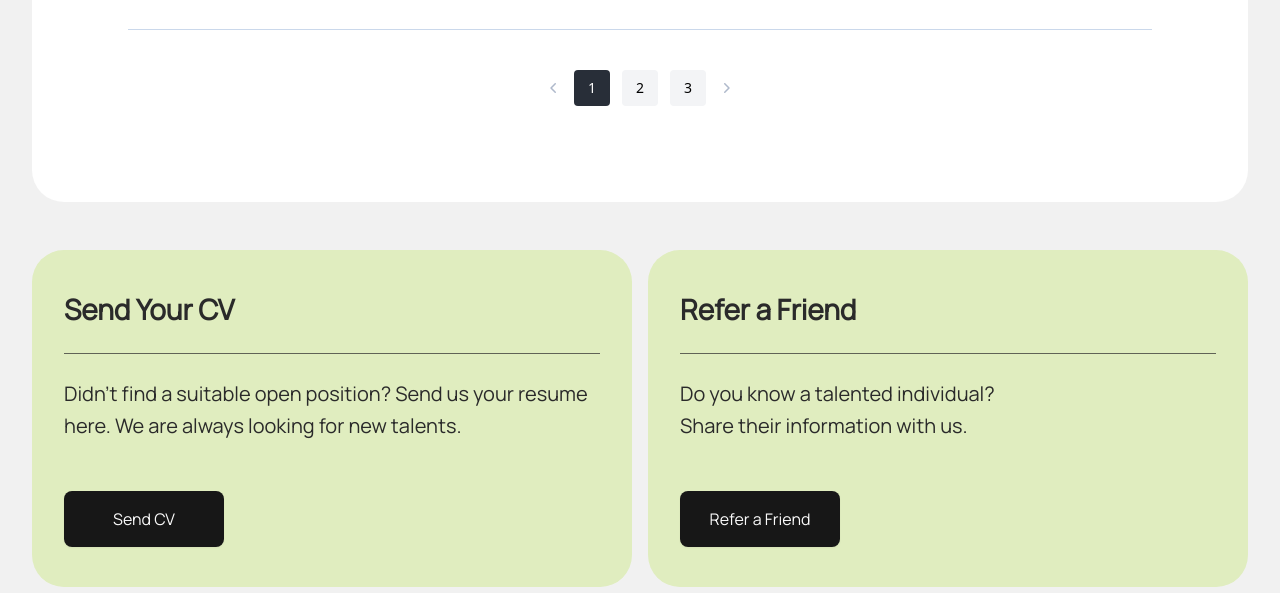
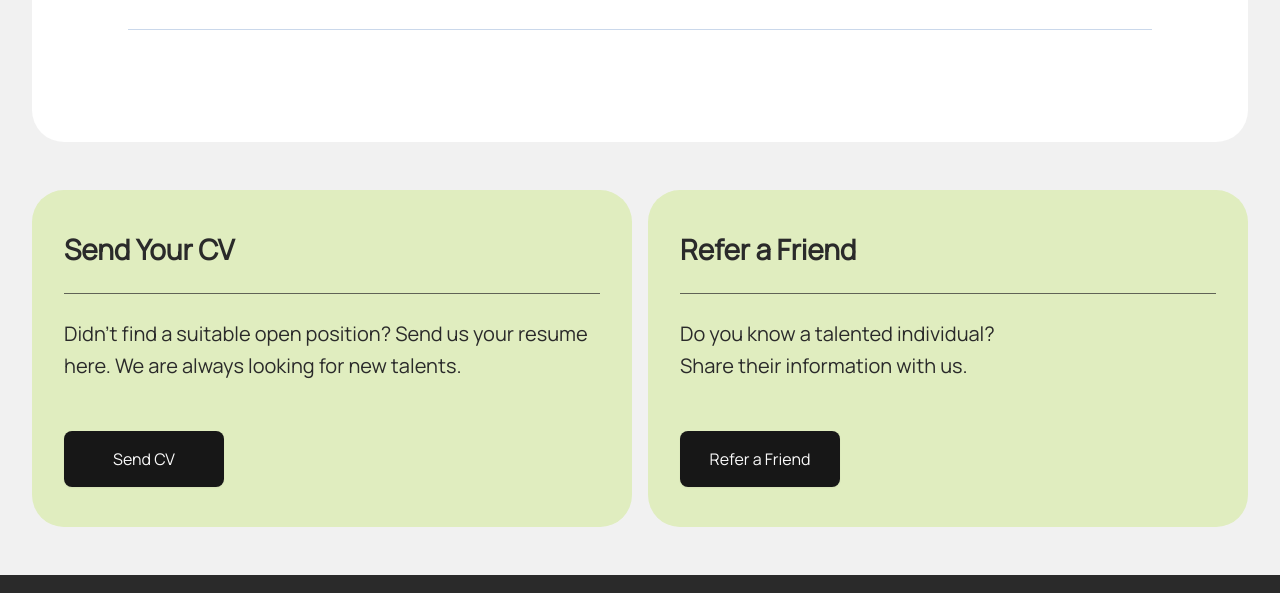
Before and after one commit to sabi521/coast-interactive, a website built with Vite: page join-us.html in a window 1280 px wide. Shown: the part 2305-2898 px from the top of the page. Built offline with nearby package versions, Linux system fonts and the light colour scheme.

Commit message:
new changes

```diff
--- a/join-us.html
+++ b/join-us.html
@@ -847,49 +847,6 @@
                 </div>
               </div>
             </div>
-
-            <!-- Pagination -->
-            <div class="mt-10 flex justify-center items-center gap-3">
-              <svg
-                xmlns="http://www.w3.org/2000/svg"
-                width="16"
-                height="16"
-                viewBox="0 0 16 16"
-                fill="none"
-              >
-                <path
-                  fill-rule="evenodd"
-                  clip-rule="evenodd"
-                  d="M9.78033 12.7803C9.48744 13.0732 9.01256 13.0732 8.71967 12.7803L4.46967 8.53033C4.17678 8.23744 4.17678 7.76256 4.46967 7.46967L8.71967 3.21967C9.01256 2.92678 9.48744 2.92678 9.78033 3.21967C10.0732 3.51256 10.0732 3.98744 9.78033 4.28033L6.06066 8L9.78033 11.7197C10.0732 12.0126 10.0732 12.4874 9.78033 12.7803Z"
-                  fill="#AFB9CB"
-                />
-              </svg>
-              <button
-                class="w-9 h-9 rounded bg-[#282E38] text-white text-sm font-medium"
-              >
-                1
-              </button>
-              <button class="w-9 h-9 rounded bg-[#F3F4F6] text-sm font-medium">
-                2
-              </button>
-              <button class="w-9 h-9 rounded bg-[#F3F4F6] text-sm font-medium">
-                3
-              </button>
-              <svg
-                xmlns="http://www.w3.org/2000/svg"
-                width="16"
-                height="16"
-                viewBox="0 0 16 16"
-                fill="none"
-              >
-                <path
-                  fill-rule="evenodd"
-                  clip-rule="evenodd"
-                  d="M6.21967 3.21967C6.51256 2.92678 6.98744 2.92678 7.28033 3.21967L11.5303 7.46967C11.8232 7.76256 11.8232 8.23744 11.5303 8.53033L7.28033 12.7803C6.98744 13.0732 6.51256 13.0732 6.21967 12.7803C5.92678 12.4874 5.92678 12.0126 6.21967 11.7197L9.93934 8L6.21967 4.28033C5.92678 3.98744 5.92678 3.51256 6.21967 3.21967Z"
-                  fill="#AFB9CB"
-                />
-              </svg>
-            </div>
           </div>
         </div>
       </section>
```
